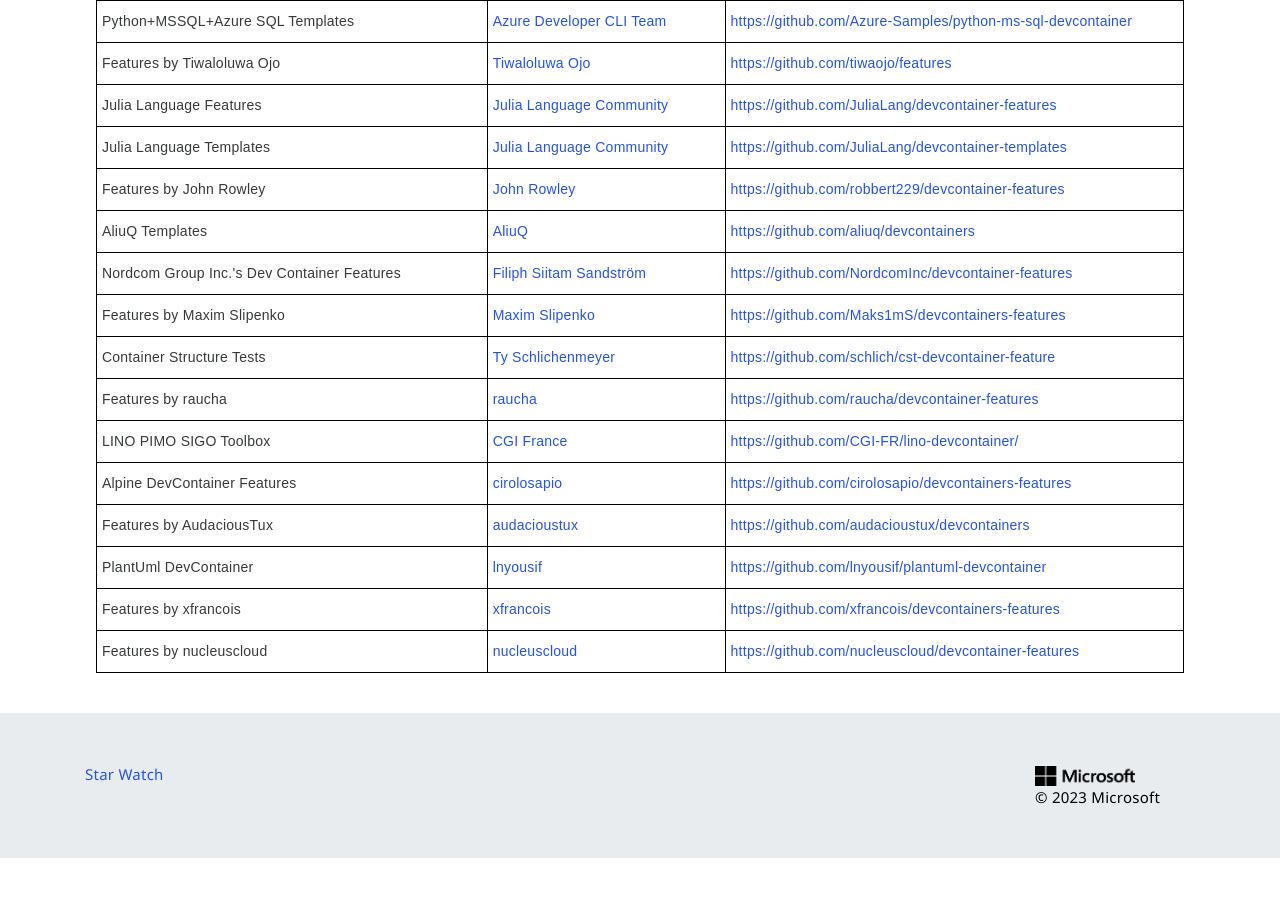
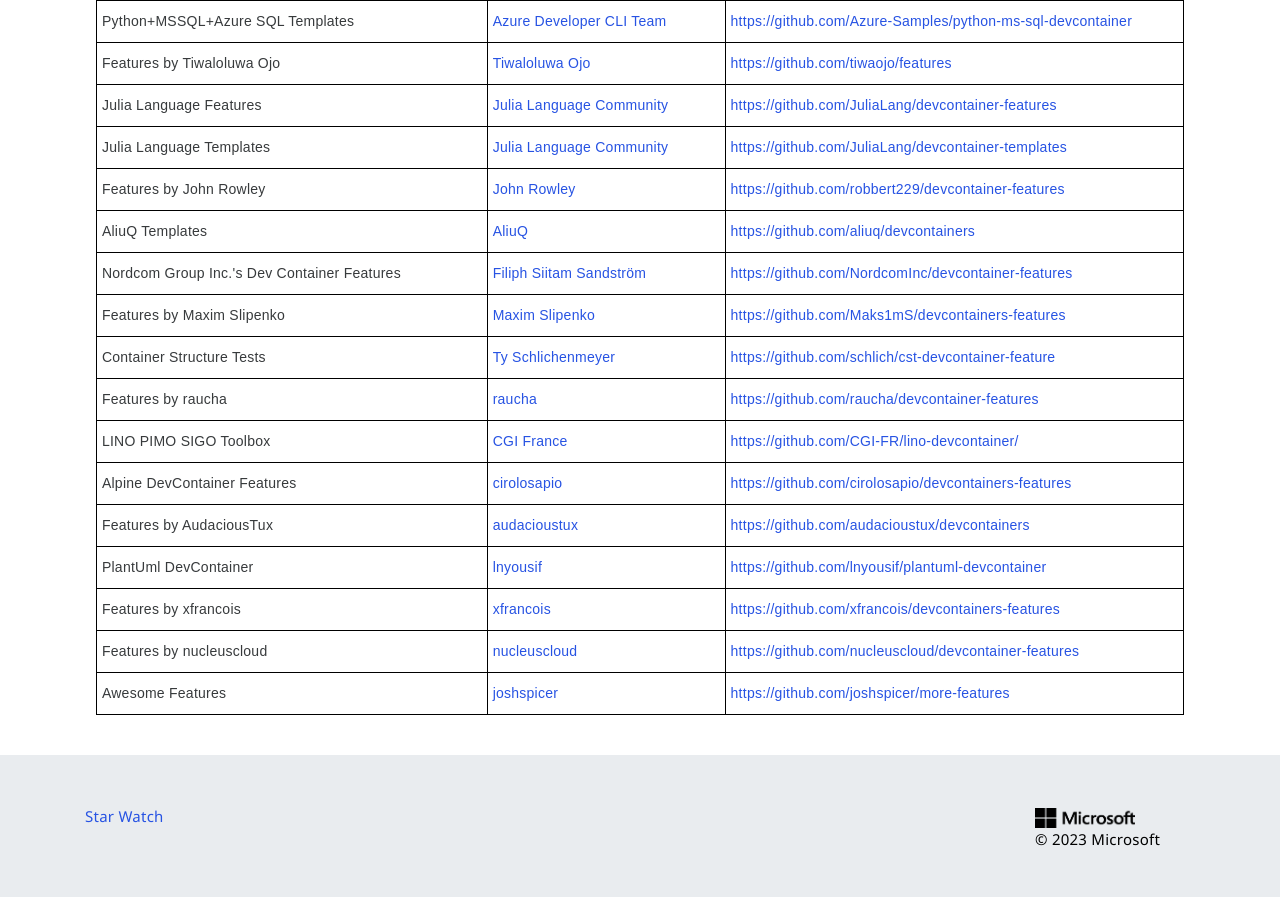
Before and after one commit to devcontainers/devcontainers.github.io, a Jekyll site: the page built from collections.html, in a window 1280 px wide and 900 px high, scrolled down 4744 px. Shown: the top 897 px of the window. Built offline with Jekyll 4.4.1, drawn with Linux system fonts in a browser that asks for light colours; nearby versions of some CDN libraries; comment, search, counter and statistics services are not loaded; before the commit the page ends 5602 px from its top, so only the background shows below that.

Commit message:
Update collection-index.yml (#311)

```diff
--- a/_data/collection-index.yml
+++ b/_data/collection-index.yml
@@ -603,3 +603,8 @@
   contact: https://github.com/nucleuscloud/devcontainer-features/issues
   repository: https://github.com/nucleuscloud/devcontainer-features
   ociReference: ghcr.io/nucleuscloud/devcontainer-features
+- name: Awesome Features
+  maintainer: joshspicer
+  contact: https://github.com/joshspicer/more-features/issues
+  repository: https://github.com/joshspicer/more-features
+  ociReference: ghcr.io/joshspicer/more-features
```
